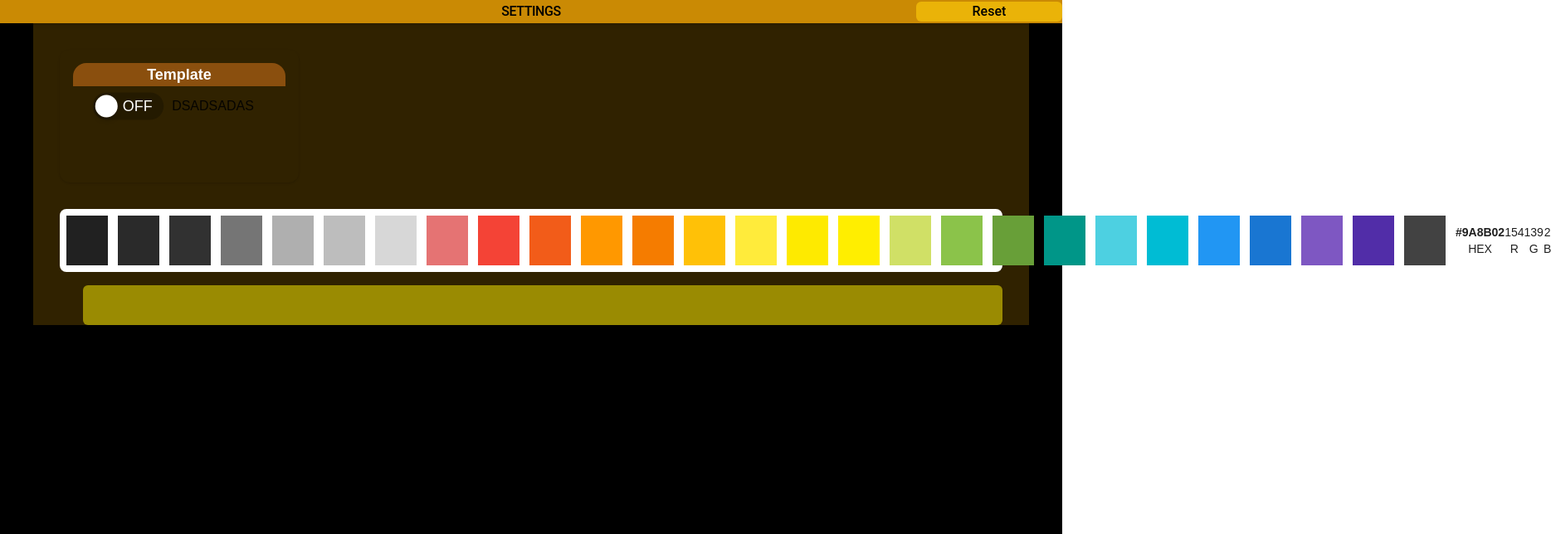
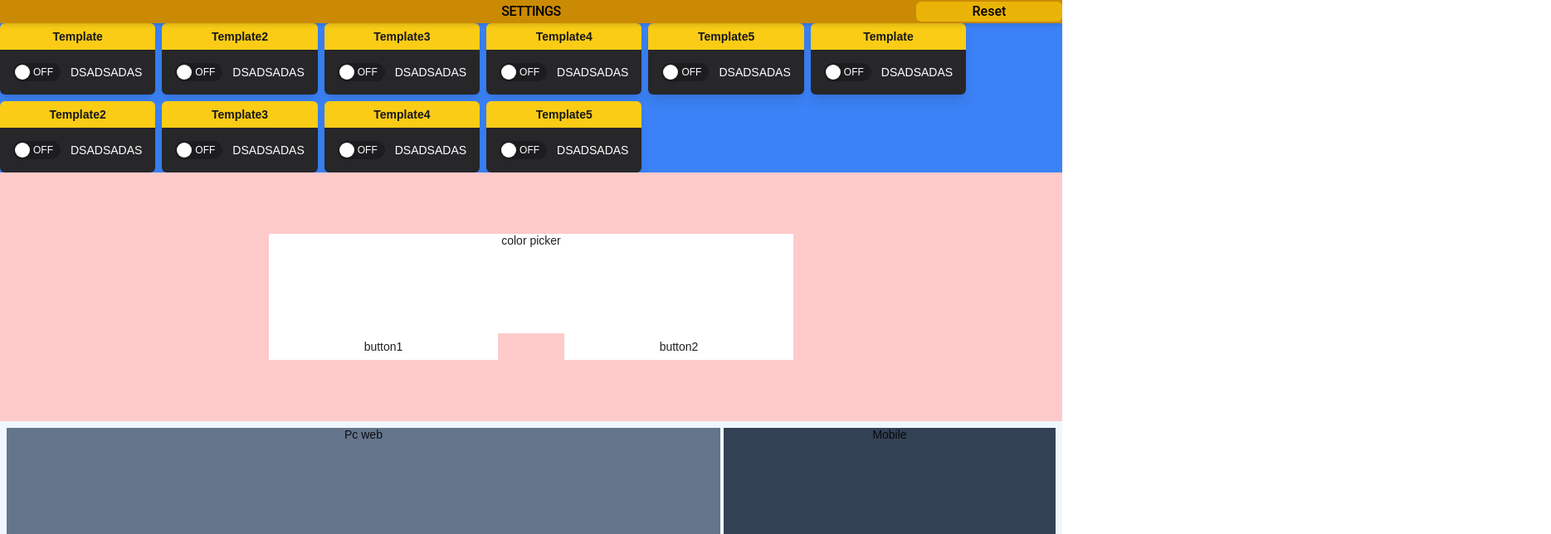
Before and after one commit to Vic428-human/antd5-dashboard-practice, a React (Vite) app: page / in a window 1280 px wide. Shown: the top 644 px of the page at 83% size, 1869 px wide, since content can reach past the window. Built offline with nearby package versions, Linux system fonts and the light colour scheme.

Commit message:
feat:layout

```diff
--- a/src/pages/Home.tsx
+++ b/src/pages/Home.tsx
@@ -15,36 +15,65 @@ const Home = () => {
   const handleColorChange = (color) => {
     console.log("Selected Color:", color);
   };
+  const settingList = [
+    "Template",
+    "Template2",
+    "Template3",
+    "Template4",
+    "Template5",
+    "Template",
+    "Template2",
+    "Template3",
+    "Template4",
+    "Template5",
+  ];
+
   return (
-    <div className="flex flex-col max-h-auto bg-[#302200] mx-10">
-      <div className="grid grid-cols-1 gap-4 p-8 sm:grid-cols-2 md:grid-cols-5 xl:grid-cols-7">
-        <div className=" min-h-40 w-72 rounded-xl overflow-hidden shadow p-4">
+    <div className="flex flex-col max-h-auto bg-brand-dark">
+      <div className="flex flex-wrap items-center justify-start gap-2 bg-blue-500">
+        {settingList.map((item, index) => (
           <div
-            className="text-center bg-[#8A4F0E] text-white text-lg font-semibold mb-3"
-            style={{
-              borderTopLeftRadius: "16px",
-              borderTopRightRadius: "16px",
-            }}
+            key={index}
+            className=" min-width-[200px] rounded-md shadow-lg overflow-hidden text-white"
           >
-            Template
+            <div className="bg-yellow-400 text-center py-2 font-semibold text-zinc-900">
+              {item}
             </div>
-          <div className="flex items-center justify-center gap-6">
-            <div className="flex items-center justify-center scale-150">
+
+            <div className="bg-zinc-800 p-4 flex items-center justify-center">
+              <div className="flex items-center gap-3">
                 <Switch
                   checkedChildren="ON"
                   unCheckedChildren="OFF"
                   checked={checked}
                   onChange={handleChange}
-                // style={{ transform: "scale(1.5)" }}
                 />
-            </div>
-            <div className="text-base">
+                <span className="font-medium">
                   {checked ? "Lucky Exchange" : "DSADSADAS"}
+                </span>
               </div>
             </div>
           </div>
+        ))}
       </div>
-      <ColorPicker onSelect={handleColorChange} />
+
+      {/* <ColorPicker onSelect={handleColorChange} /> */}
+      <div className="flex flex-col items-center text-center justify-center bg-red-200 h-[300px] p-2">
+        <div className="bg-white w-[50%] h-[120px]">color picker</div>
+        <div className="flex space-x-20 w-[50%]">
+          <div className="flex flex-1 items-center justify-center bg-white h-8 cursor-pointer">
+            button1
+          </div>
+          <div className="flex flex-1 items-center justify-center  bg-white h-8 cursor-pointer">
+            button2
+          </div>
+        </div>
+      </div>
+      {/* js */}
+      <div className=" flex items-center text-center justify-center bg-blue-50 h-[300px] p-2 space-x-1">
+        <div className="flex-1 bg-slate-500 h-full">Pc web</div>
+        <div className="w-[400px] bg-slate-700 h-full">Mobile</div>
+      </div>
     </div>
   );
 };
```
Lines whose indentation alone changed are shown as unchanged.
